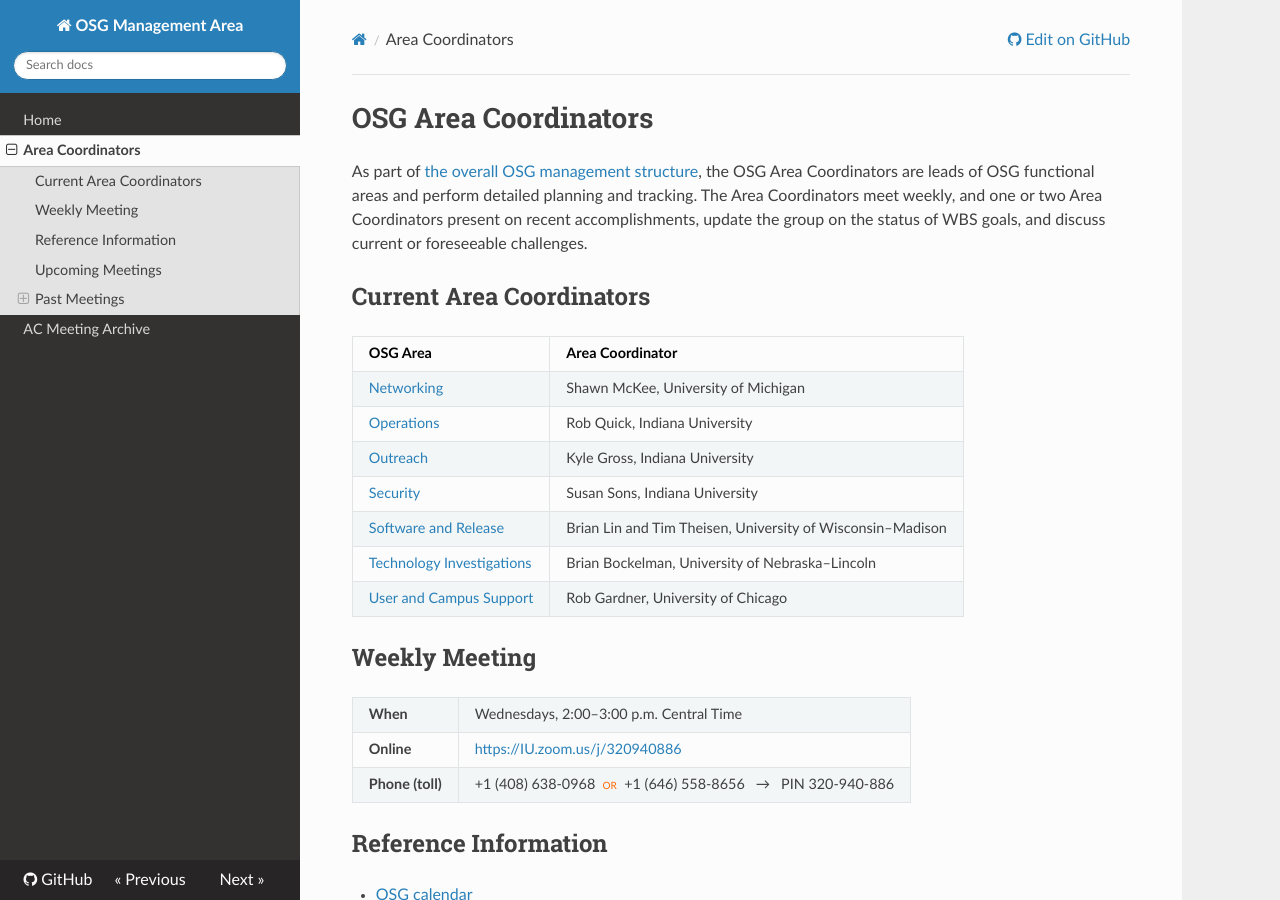
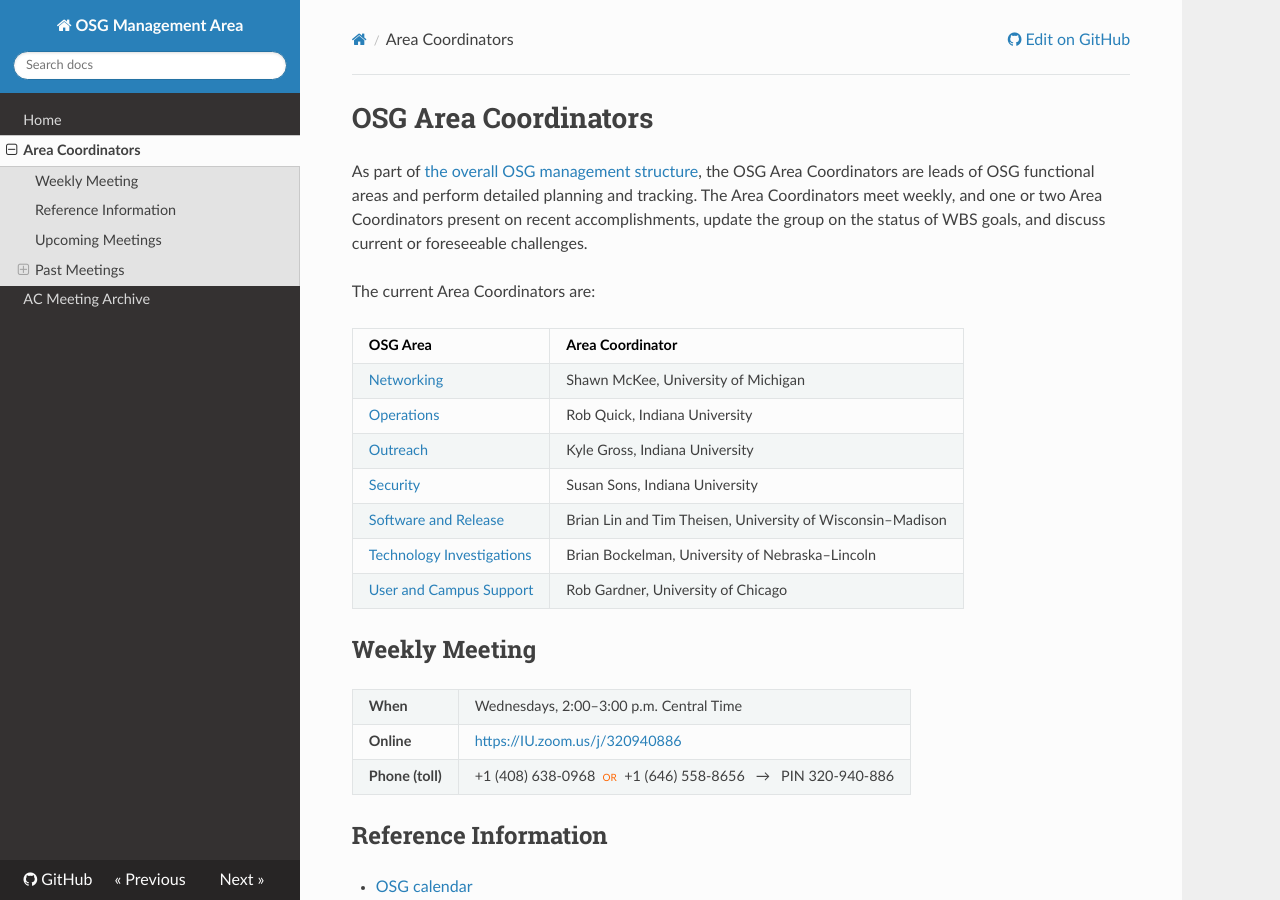
Before and after one commit to ppaschos/management-1, an MkDocs documentation site: the page built from docs/area-coordinators.md, in a window 1280 px wide and 900 px high. Built offline with MkDocs 1.6.1, drawn with Linux system fonts in a browser that asks for light colours; nearby versions of some CDN libraries; old or Windows-style settings are respelled for this version of MkDocs.

Commit message:
Changed AC table heading to plain text

```diff
--- a/docs/area-coordinators.md
+++ b/docs/area-coordinators.md
@@ -4,8 +4,7 @@ As part of [the overall OSG management structure](index), the OSG Area Coordinat
 and perform detailed planning and tracking.  The Area Coordinators meet weekly, and one or two Area Coordinators present
 on recent accomplishments, update the group on the status of WBS goals, and discuss current or foreseeable challenges.
 
-
-## Current Area Coordinators
+The current Area Coordinators are:
 
 | OSG Area | Area Coordinator |
 | :------- | :--------------- |
```
